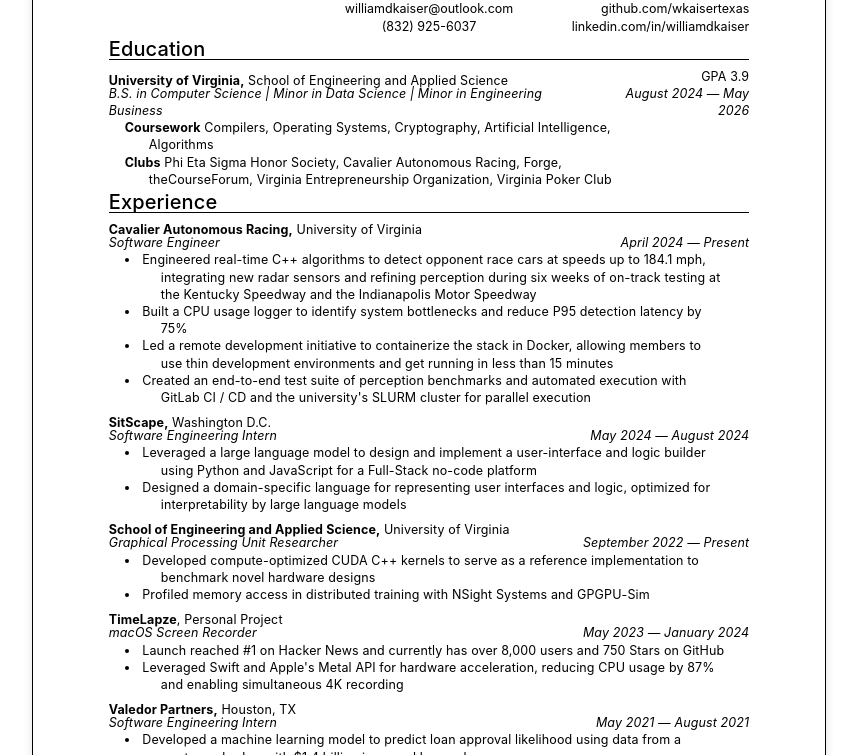
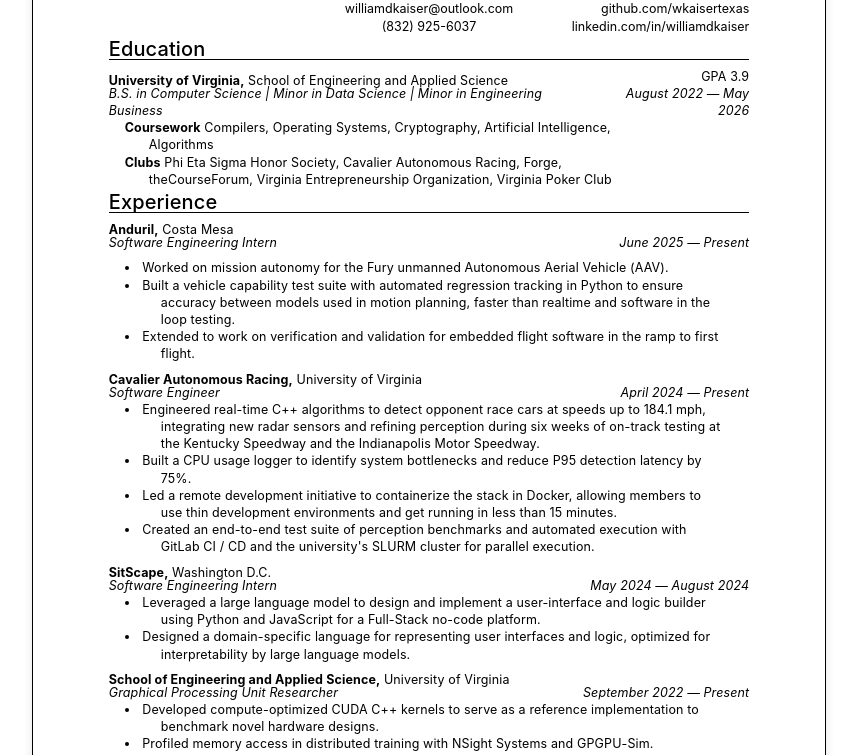
Before and after one commit to wkaisertexas/wkaisertexas.github.io, an Astro site: page /resume in a window 1280 px wide. Shown: the part 197-952 px from the top of the page, without its empty margins (211-1068 px from the left). Built offline with nearby package versions, Linux system fonts and the light colour scheme; Astro itself is replaced by a stand-in of ours.

Commit message:
adding in anduril

```diff
--- a/src/pages/resume.astro
+++ b/src/pages/resume.astro
@@ -153,7 +153,7 @@
             </div>
             <div class="text-right">
               <div>GPA 3.9</div>
-              <div class="italic">August 2024 &mdash; May 2026</div>
+              <div class="italic">August 2022 &mdash; May 2026</div>
             </div>
           </div>
           <ul class="list-inside px-4 pr-20">
@@ -175,6 +175,32 @@
           <hr class="mb-1 border-black border-t-[1px]" />
         </div>
 
+        <div id="anduril"
+          <div class="flex flex-row justify-between items-end">
+            <div>
+              <h3 class="-mb-1">
+                <strong>Anduril,</strong> Costa Mesa
+              </h3>
+              <p class="italic">Software Engineering Intern</p>
+            </div>
+            <div>
+              <p class="italic">June 2025 &mdash; Present</p>
+            </div>
+          </div>
+
+          <ul class="list-disc resumeSection list-inside px-4 mr-2 inset-4">
+            <li>
+              Worked on mission autonomy for the Fury unmanned Autonomous Aerial Vehicle (AAV).
+            </li>
+            <li>
+              Built a vehicle capability test suite with automated regression tracking in Python to ensure accuracy between models used in motion planning, faster than realtime and software in the loop testing.
+            </li>
+            <li>
+              Extended to work on verification and validation for embedded flight software in the ramp to first flight.
+            </li>
+          </ul>
+        </div>
+
         <div id="cav-auto-racing">
           <div class="flex flex-row justify-between items-end">
             <div>
@@ -194,7 +220,7 @@
               cars at speeds up to 184.1 mph
             </li> -->
             <li>
-              Engineered real-time C++ algorithms to detect opponent race cars at speeds up to 184.1 mph, integrating new radar sensors and refining perception during six weeks of on-track testing at the Kentucky Speedway and the Indianapolis Motor Speedway
+              Engineered real-time C++ algorithms to detect opponent race cars at speeds up to 184.1 mph, integrating new radar sensors and refining perception during six weeks of on-track testing at the Kentucky Speedway and the Indianapolis Motor Speedway.
             </li>
 
             <!-- <li>
@@ -208,15 +234,15 @@
             </li> -->
             <li>
               Built a CPU usage logger to identify system bottlenecks and
-              reduce P95 detection latency by 75%
+              reduce P95 detection latency by 75%.
             </li>
             <li>
               Led a remote development initiative to containerize the stack in
-              Docker, allowing members to use thin development environments and get running in less than 15 minutes
+              Docker, allowing members to use thin development environments and get running in less than 15 minutes.
             </li>
             <li>
               Created an end-to-end test suite of perception benchmarks and automated execution with GitLab CI / CD and the
-              university's SLURM cluster for parallel execution
+              university's SLURM cluster for parallel execution.
             </li>
             <!-- <li>
               Spent six weeks on-track testing at Indianapolis Motor Speedway and Kentucky Speedway, integrating new radar sensors and refining perception algorithms
@@ -239,11 +265,11 @@
 
           <ul class="list-disc resumeSection list-inside px-4 mr-2">
             <li>
-              Leveraged a large language model to design and implement a user-interface and logic builder using Python and JavaScript for a Full-Stack no-code platform
+              Leveraged a large language model to design and implement a user-interface and logic builder using Python and JavaScript for a Full-Stack no-code platform.
             </li>
 
             <li>
-              Designed a domain-specific language for representing user interfaces and logic, optimized for interpretability by large language models
+              Designed a domain-specific language for representing user interfaces and logic, optimized for interpretability by large language models.
             </li>
 
             <!-- <li>
@@ -274,11 +300,11 @@
 
           <ul class="list-disc resumeSection list-inside px-4 mr-2">
             <li>
-              Developed compute-optimized CUDA C++ kernels to serve as a reference implementation to benchmark novel hardware designs
+              Developed compute-optimized CUDA C++ kernels to serve as a reference implementation to benchmark novel hardware designs.
             </li>
             <li>
               Profiled memory access in distributed training with
-              NSight Systems and GPGPU-Sim
+              NSight Systems and GPGPU-Sim.
             </li>
             <!-- <li>
               Performed trace-driven simulations with MGPUSim and Accel-Sim to evaluate the performance impact of proposed hardware modifications
@@ -307,12 +333,12 @@
               make time-lapse videos on macOS
             </li> -->
             <li>
-              Launch reached #1 on Hacker News and currently has over 8,000 users and 750 Stars
-              on GitHub
+              Launch reached #1 on Hacker News and currently has over 8,000 users and 800 Stars
+              on GitHub.
             </li>
             <li>
               Leveraged Swift and Apple's Metal API for hardware acceleration,
-              reducing CPU usage by 87% and enabling simultaneous 4K recording
+              reducing CPU usage by 87% and enabling simultaneous 4K recording.
             </li>
             <!-- <li>
               Reduced build size from 500 MB to 2 MB after rewriting a Python
@@ -372,13 +398,13 @@
               pipeline designed for industrial sites using OpenCV
             </li> -->
             <li>
-              Developed a machine learning model to predict loan approval likelihood using data from a mortgage broker with $1.4 billion in annual loan volume
+              Developed a machine learning model to predict loan approval likelihood using data from a mortgage broker with $1.4 billion in annual loan volume.
             </li>
           </ul>
         </div>
       </section>
 
-      <section id="leadership" class="space-y-1">
+      <!-- <section id="leadership" class="space-y-1">
         <div>
           <h2 class="text-xl font-medium -mb-1">Leadership</h2>
           <hr class="mb-1 border-black border-t-[1px]" />
@@ -397,7 +423,7 @@
               <p class="italic">November 2023 &mdash; Present</p>
             </div>
           </div>
-          <!-- <ul class="list-disc resumeSection list-inside px-4">
+          <ul class="list-disc resumeSection list-inside px-4">
             <li>
               Organized a pitch competition with 10 teams and $1,000 in prizes
             </li>
@@ -405,7 +431,7 @@
               Coordinated speaker events with local entrepreneurs with over 50
               attendees
             </li>
-          </ul> -->
+          </ul>
         </div>
 
         <div id="course-director">
@@ -421,7 +447,7 @@
             </div>
           </div>
 
-          <!-- <ul class="list-disc resumeSection list-inside px-4 mr-2">
+          <ul class="list-disc resumeSection list-inside px-4 mr-2">
               <li>
                 Taught a 10-week Introduction to Machine Learning course to 20 students in TensorFlow
               </li>
@@ -439,9 +465,9 @@
                 Culminated in a student-directed final project showcasing an
                 interactive machine learning model
               </li>
-            </ul> -->
+            </ul>
         </div>
-      </section>
+      </section> -->
 
       <!-- <section id="projects">
         <h2 class="text-xl font-medium -mb-1">Projects</h2>
```
